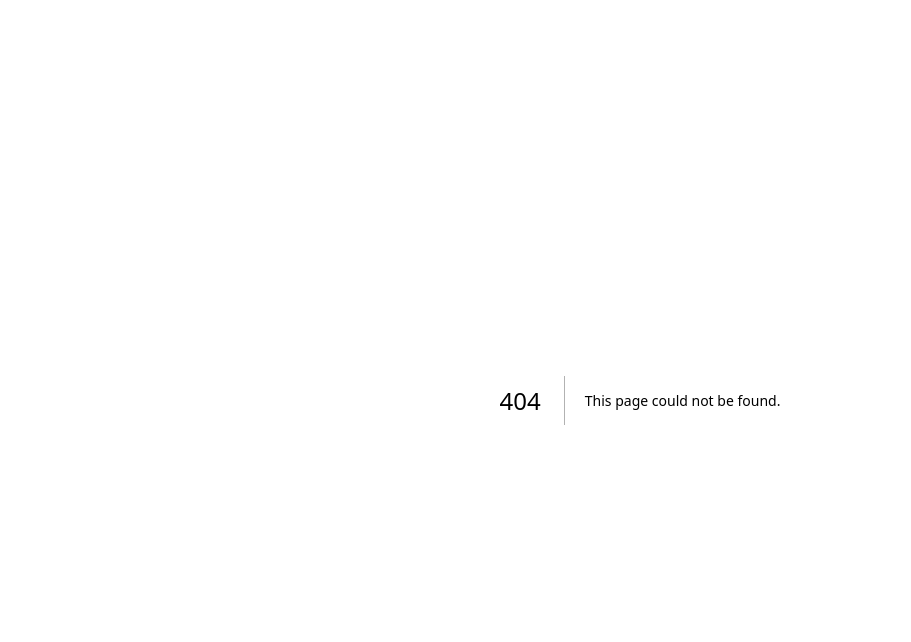
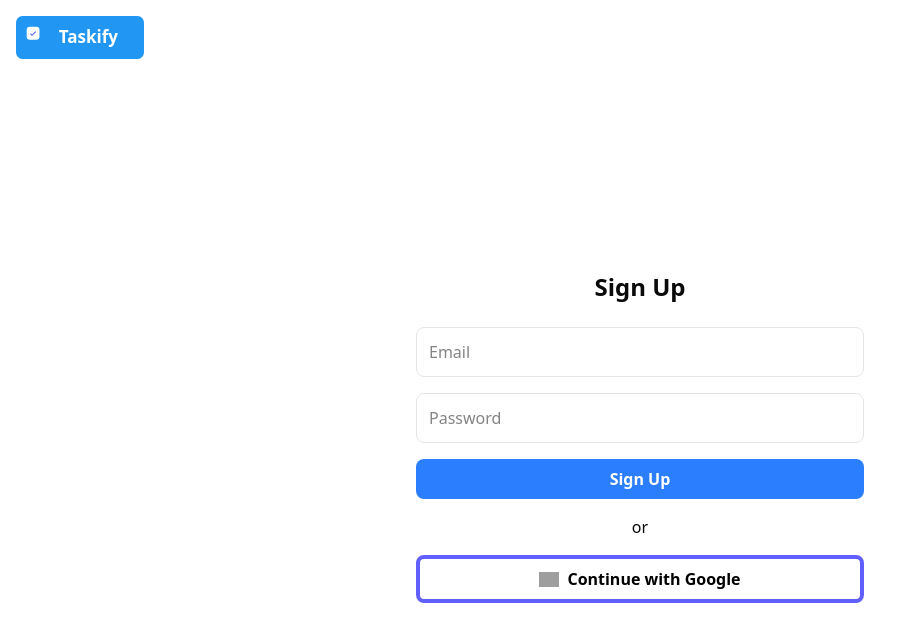
Before and after one commit to umang0503/taskify, a Next.js app: page /Page in a window 1280 px wide. Before the commit this address had no page. Shown: the top 642 px of the page, without its empty margins (0-911 px from the left). Built offline with nearby package versions, Linux system fonts and the light colour scheme; grey boxes are pictures that could not be loaded.

Commit message:
route added

```diff
--- /dev/null
+++ b/firebase/firebaseauth.js
@@ -0,0 +1,18 @@
+// Import the functions you need from the SDKs you need
+import { initializeApp } from "firebase/app";
+import { getAnalytics } from "firebase/analytics";
+import { getAuth } from "firebase/auth";
+const firebaseConfig = {
+  apiKey: "AIzaSyCiLEP7lGSui2tNEeIHJ4qk15xtrvIZYxs",
+  authDomain: "taskify-88d0c.firebaseapp.com",
+  projectId: "taskify-88d0c",
+  storageBucket: "taskify-88d0c.firebasestorage.app",
+  messagingSenderId: "1063207789453",
+  appId: "1:1063207789453:web:e939ab9bd17abae78fd3c4",
+  measurementId: "G-EPGXHWPEJK"
+};
+
+// Initialize Firebase
+const app = initializeApp(firebaseConfig);
+export const auth= getAuth(app);
+export default app;
--- a/package.json
+++ b/package.json
@@ -12,6 +12,7 @@
     "@radix-ui/react-navigation-menu": "^1.2.6",
     "class-variance-authority": "^0.7.1",
     "clsx": "^2.1.1",
+    "firebase": "^11.6.0",
     "lucide-react": "^0.488.0",
     "next": "15.3.0",
     "react": "^19.0.0",
--- /dev/null
+++ b/src/app/Page/page.tsx
@@ -0,0 +1,12 @@
+"use client";
+import SignUpPage from "@/components/authentication/signup";
+
+export default function Home() {
+    return(
+        <div>
+            <SignUpPage/>
+
+        </div>
+
+    )
+}
--- /dev/null
+++ b/src/components/authentication/signup.tsx
@@ -0,0 +1,63 @@
+"use client";
+import { GoogleAuthProvider, signInWithPopup } from "firebase/auth";
+import { auth } from "../../../firebase/firebaseauth";
+export default function SignUpPage() {
+  const handleGoogleSignup = () => {
+    const provider = new GoogleAuthProvider();
+
+    return signInWithPopup(auth, provider);
+  };
+  return (
+    <div
+      className="min-h-screen bg-white
+      flex flex-col bg-gray-100 relative"
+    >
+      {/* Logo at Top-Left */}
+      <div className="p-4">
+        <img src="/logo.svg" alt="Taskify Logo" className="w-32 h-auto" />
+      </div>
+
+      {/* Centered Signup Form */}
+      <div className="flex flex-1 justify-center items-center ">
+
+        <div className="w-full max-w-md">
+          <h2 className="text-2xl font-bold mb-6 text-center">Sign Up</h2>
+
+          <div className="flex flex-col gap-4">
+            <input
+              type="email"
+              placeholder="Email"
+              className="p-3 border rounded-md focus:outline-none focus:ring-2 focus:ring-blue-500"
+            />
+            <input
+              type="password"
+              placeholder="Password"
+              className="p-3 border rounded-md focus:outline-none focus:ring-2 focus:ring-blue-500"
+            />
+
+            <button
+              onClick={handleGoogleSignup}
+              className="bg-blue-500 hover:bg-blue-600 text-white font-semibold py-2 rounded-md transition duration-300"
+            >
+              Sign Up
+            </button>
+            <div className="text-center">or</div>
+            <button
+              onClick={handleGoogleSignup}
+              className="bg-white border-4 border-indigo-500/100 hover:bg-blue-600 text-black font-semibold py-2 rounded-md transition duration-300"
+            >
+                <div className="flex items-center justify-center gap-2">
+                <img src="https://developers.google.com/identity/images/g-logo.png" alt="Google Logo" width="20" height="20" />
+
+                  <span>Continue with Google</span>
+
+                </div>
+
+            </button>
+          </div>
+
+        </div>
+      </div>
+    </div>
+  );
+}
--- a/src/components/homepage/information.tsx
+++ b/src/components/homepage/information.tsx
@@ -23,7 +23,7 @@ export default function Information() {
   ];
 
   return (
-    <div className="flex flex-col gap-10 w-full h-full py-10 px-6 bg-gradient-to-r from-blue-400 via-blue-500 to-blue-600">
+    <div className="flex flex-col gap-10 w-full h-screen py-10 px-6 bg-gradient-to-r from-blue-400 via-blue-500 to-blue-600">
       <div className="flex flex-col gap-2 text-center">
         <h1 className="text-4xl font-extrabold text-white mb-4">Do more with Taskify</h1>
         <p className="text-lg text-white">
--- a/src/components/homepage/navbar.tsx
+++ b/src/components/homepage/navbar.tsx
@@ -1,6 +1,13 @@
+"use client"
+import { useRouter } from "next/navigation";
 import { NavigationMenuDemo } from "./navmenu";
 
 export default function Navbar() {
+    const router = useRouter();
+    const handleClick = () => {
+    router.push('/Page'); // Replace '/your-route' with the desired path
+
+      };
     return(
         <div className="flex flex-row fixed justify-between items-center w-full h-16 bg-background border-b border-solid border-black/[.08] dark:border-white/[.145] px-4 sm:px-5">
             <div className="">
@@ -11,7 +18,7 @@ export default function Navbar() {
             </div>
             <div className="flex flex-row gap-4">
 
-                <button className="bg-blue-500 hover:bg-blue-700 text-white font-bold py-2 px-4 rounded">
+                <button onClick={handleClick} className="bg-blue-500 hover:bg-blue-700 text-white font-bold py-2 px-4 rounded">
                     Sign Up
                 </button>
                 <button className="bg-blue-500 hover:bg-blue-700 text-white font-bold py-2 px-4 rounded">
```
Also changed, not shown: src/components/authentication/login.tsx (added), 1 other file (tests, documents, lock files or other folders).
